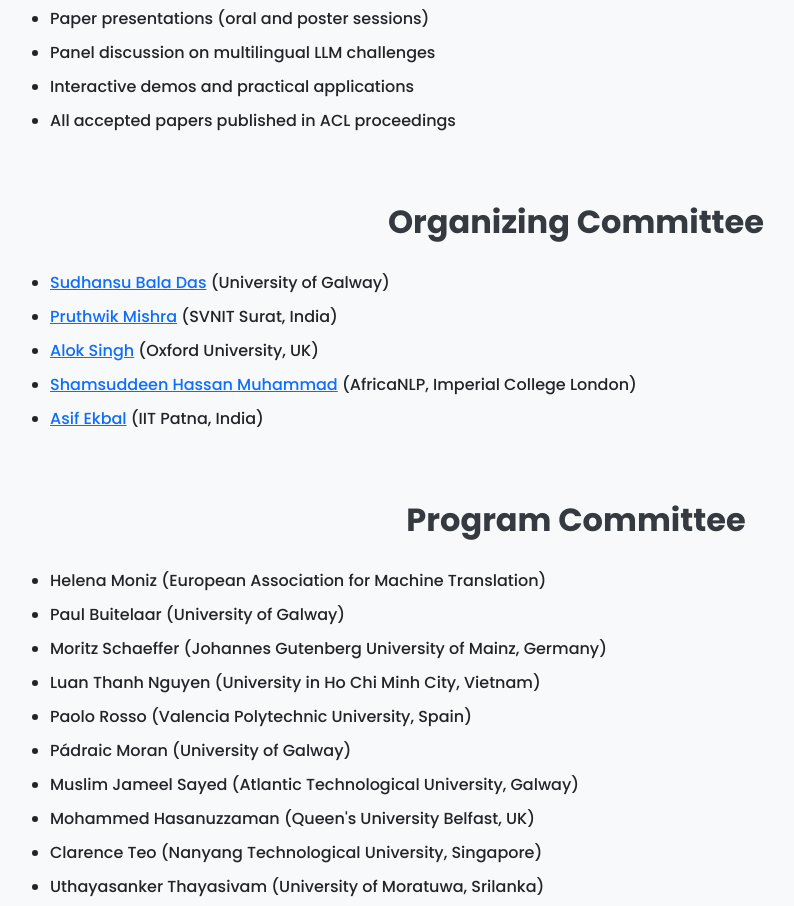
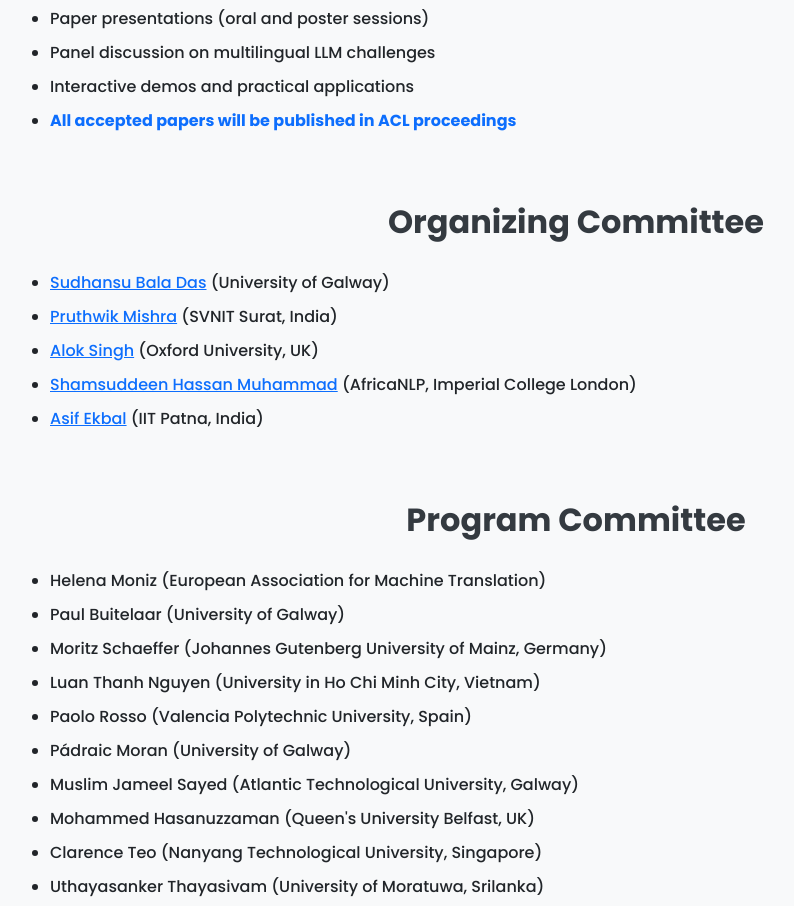
Before and after one commit to globalnlp2025/globalnlp2025.github.io, a plain HTML site: page index.html in a window 1280 px wide. Shown: the part 1893-2799 px from the top of the page, without its empty margins (64-858 px from the left). Drawn offline with nearby package versions, Linux system fonts and the light colour scheme.

Commit message:
Update index.html

```diff
--- a/index.html
+++ b/index.html
@@ -116,8 +116,9 @@
   <li>Paper presentations (oral and poster sessions)</li>
   <li>Panel discussion on multilingual LLM challenges</li>
   <li>Interactive demos and practical applications</li>
-      <li>All accepted papers published in ACL proceedings</li>
+  <li><strong class="text-primary">All accepted papers will be published in ACL proceedings</strong></li>
 </ul>
+
 
     <!-- Organizing Committee Section -->
 <h2 class="section-title">Organizing Committee</h2>
```
Lines whose indentation alone changed are shown as unchanged.
